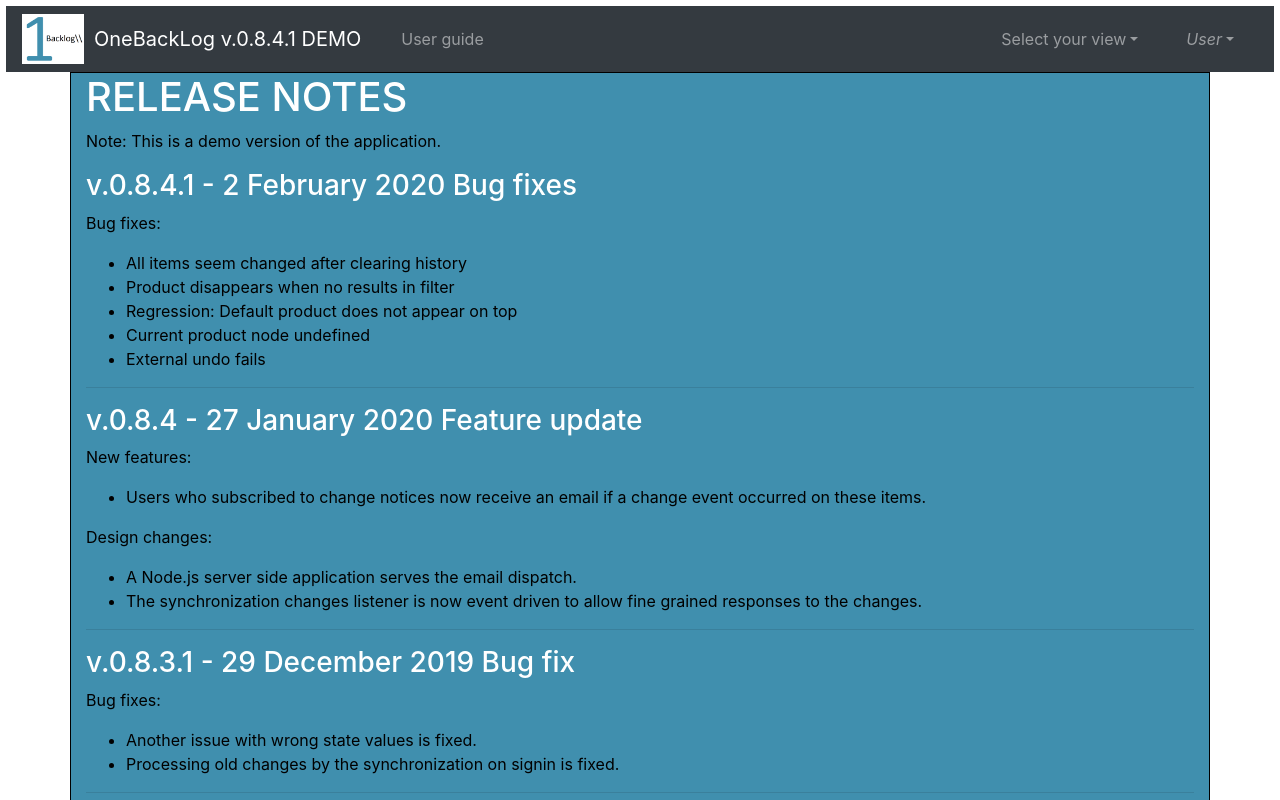
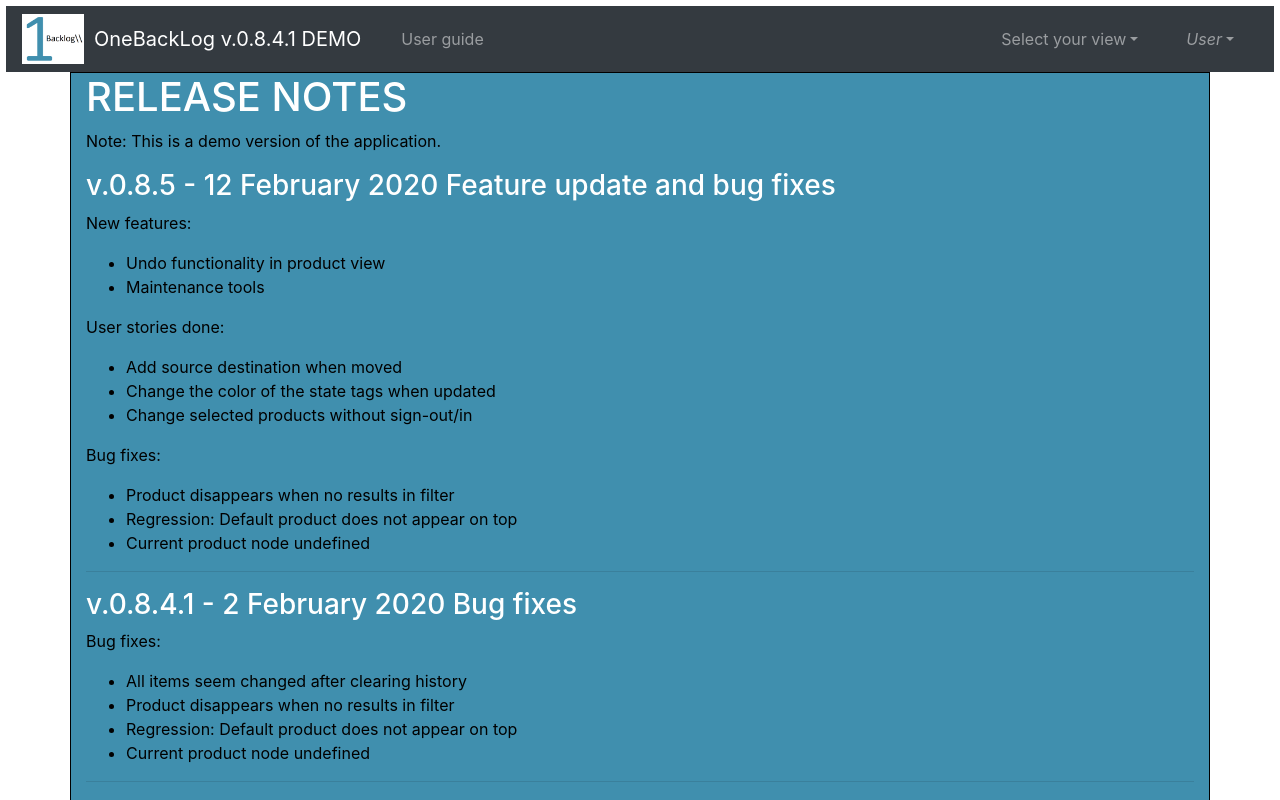
Before and after one commit to ErikVerheul/OneBacklog, a Vue app: page /rel-notes in a window 1280 px wide. Shown: the top 800 px of the page. Built offline with nearby package versions, Linux system fonts and the light colour scheme.

Commit message:
Update release notes

```diff
--- a/src/components/rel-notes/rel-notes.vue
+++ b/src/components/rel-notes/rel-notes.vue
@@ -6,6 +6,25 @@
 			<b-col cols="12" class="left-column">
 				<h1>RELEASE NOTES</h1>
 				<p v-if=this.$store.state.demo>Note: This is a demo version of the application.</p>
+				<h3>v.0.8.5 - 12 February 2020 Feature update and bug fixes</h3>
+				<p>New features:</p>
+				<ul>
+					<li>Undo functionality in product view</li>
+					<li>Maintenance tools</li>
+				</ul>
+				<p>User stories done:</p>
+				<ul>
+					<li>Add source destination when moved</li>
+					<li>Change the color of the state tags when updated</li>
+					<li>Change selected products without sign-out/in</li>
+				</ul>
+				<p>Bug fixes:</p>
+				<ul>
+					<li>Product disappears when no results in filter</li>
+					<li>Regression: Default product does not appear on top</li>
+					<li>Current product node undefined</li>
+				</ul>
+				<hr>
 				<h3>v.0.8.4.1 - 2 February 2020 Bug fixes</h3>
 				<p>Bug fixes:</p>
 				<ul>
@@ -13,7 +32,6 @@
 					<li>Product disappears when no results in filter</li>
 					<li>Regression: Default product does not appear on top</li>
 					<li>Current product node undefined</li>
-					<li>External undo fails</li>
 				</ul>
 				<hr>
 				<h3>v.0.8.4 - 27 January 2020 Feature update</h3>
```
